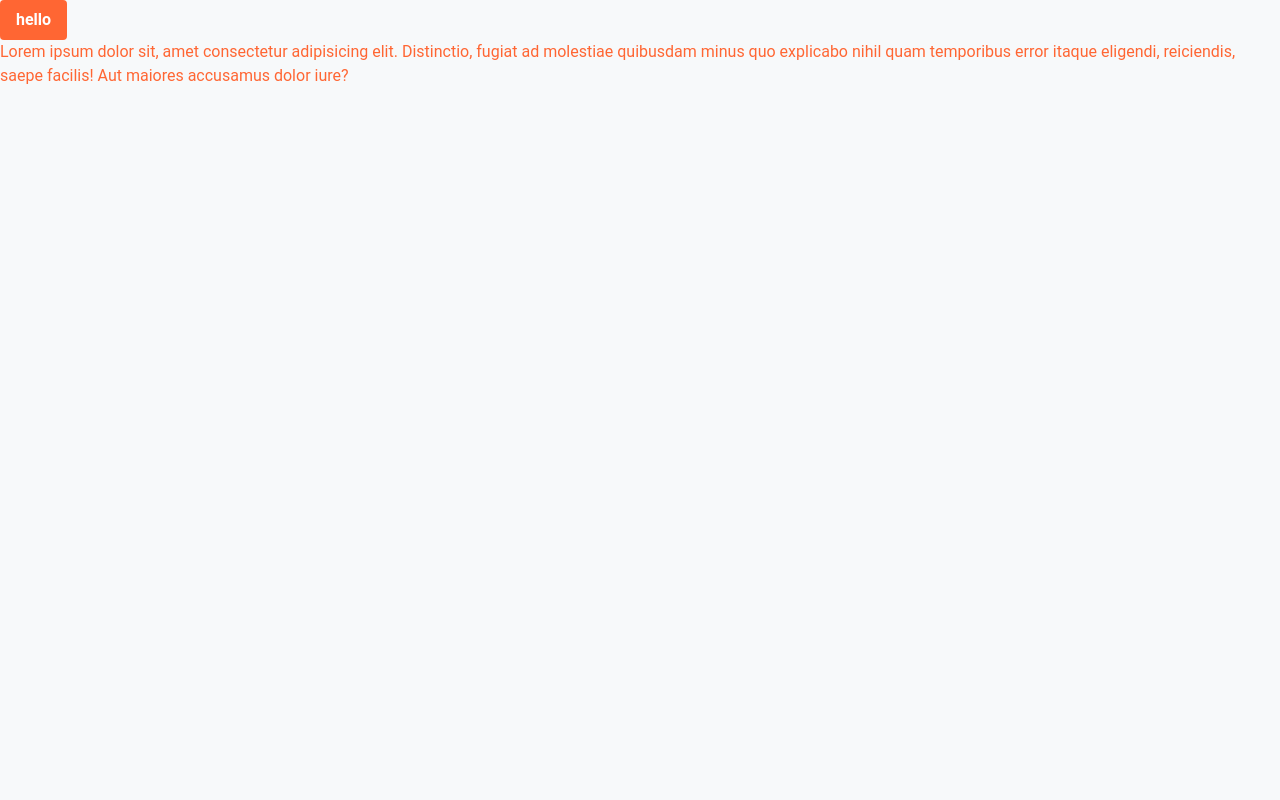
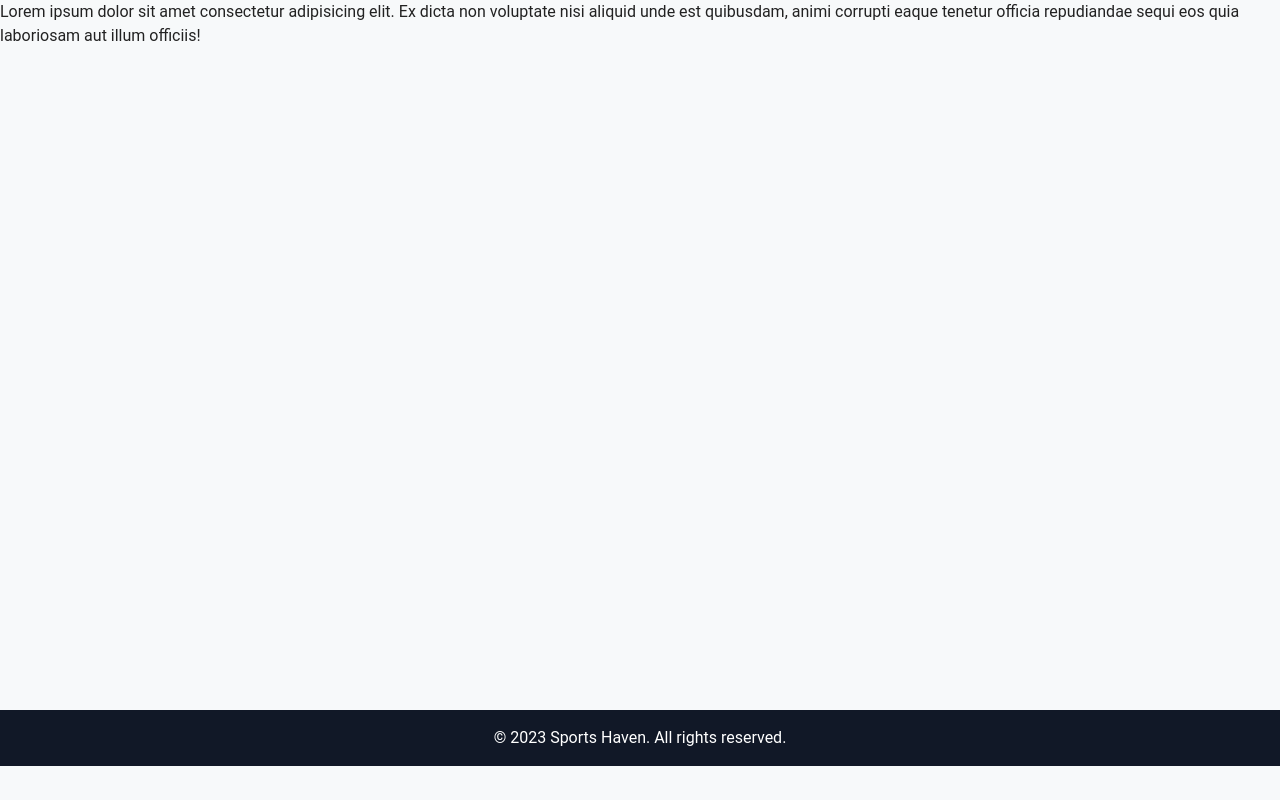
Before and after one commit to smsohag32/sports-haven-frontend, a React (Vite) app: page / in a window 1280 px wide. Built offline with nearby package versions, Linux system fonts and the light colour scheme; no server answers; sample sign-in values are in the browser's storage.

Commit message:
mainlayout authentication protedted and footer implemented

```diff
--- a/src/Layouts/MainLayout.jsx
+++ b/src/Layouts/MainLayout.jsx
@@ -1,11 +1,15 @@
 import { Outlet } from "react-router-dom";
+import Footer from "../components/shered/Footer";
+import Header from "../components/shered/Header";
 
 const MainLayout = () => {
   return (
     <div>
-      <div>
+      <Header />
+      <main className="min-h-[calc(100vh-90px)]">
         <Outlet />
-      </div>
+      </main>
+      <Footer />
     </div>
   );
 };
--- a/src/Pages/Home/Home.jsx
+++ b/src/Pages/Home/Home.jsx
@@ -1,13 +1,9 @@
 const Home = () => {
   return (
     <div>
-      <button className="haven-btn">hello</button>
-      <p className="primary-text">
-        Lorem ipsum dolor sit, amet consectetur adipisicing elit. Distinctio,
-        fugiat ad molestiae quibusdam minus quo explicabo nihil quam temporibus
-        error itaque eligendi, reiciendis, saepe facilis! Aut maiores accusamus
-        dolor iure?
-      </p>
+      Lorem ipsum dolor sit amet consectetur adipisicing elit. Ex dicta non
+      voluptate nisi aliquid unde est quibusdam, animi corrupti eaque tenetur
+      officia repudiandae sequi eos quia laboriosam aut illum officiis!
     </div>
   );
 };
--- a/src/Pages/Login/Login.jsx
+++ b/src/Pages/Login/Login.jsx
@@ -7,6 +7,7 @@ import loginImage from "../../assets/animation/login2.json";
 import { styled } from "styled-components";
 import SocialLogin from "../../components/shered/SocialLogin";
 import { useAuth } from "../../hooks/useAuth";
+import IconSpin from "../../components/Spinner/IconSpin";
 
 // login container
 const LoginContainer = styled.div`
@@ -42,6 +43,11 @@ const Login = () => {
       })
       .catch((err) => {
         setLoading(false);
+        if (err.message.includes("not-found")) {
+          setLoginErr("Account not found! Please Sing up");
+        } else if (err.message.includes("wrong")) {
+          setLoginErr("password is wrong");
+        }
       });
   };
 
@@ -95,8 +101,12 @@ const Login = () => {
                 </span>
               )}
             </div>
-            <button type="submit" className="haven-btn w-full mx-auto">
-              Login
+            <button
+              disabled={loading}
+              type="submit"
+              className="haven-btn w-full mx-auto"
+            >
+              {loading ? <IconSpin /> : "Login"}
             </button>
           </form>
           {loginErr && (
--- /dev/null
+++ b/src/Router/PrivateRoute.jsx
@@ -0,0 +1,17 @@
+import { Navigate, useLocation } from "react-router-dom";
+import { useAuth } from "../hooks/useAuth";
+
+const PrivateRoute = ({ children }) => {
+  const location = useLocation();
+  const { user, loading } = useAuth();
+  if (loading) {
+    return <p>loading</p>;
+  }
+  if (user) {
+    return children;
+  } else {
+    return <Navigate to="/login" state={{ from: location }}></Navigate>;
+  }
+};
+
+export default PrivateRoute;
--- a/src/Router/Router.jsx
+++ b/src/Router/Router.jsx
@@ -4,11 +4,16 @@ import Home from "../Pages/Home/Home";
 import Login from "../Pages/Login/login";
 import Register from "../Pages/Register/Register";
 import DashboardLayout from "../Layouts/DashboardLayout";
+import PrivateRoute from "./PrivateRoute";
 
 const router = createBrowserRouter([
   {
     path: "/",
-    element: <MainLayout />,
+    element: (
+      <PrivateRoute>
+        <MainLayout />
+      </PrivateRoute>
+    ),
     children: [
       {
         path: "/",
--- /dev/null
+++ b/src/components/shered/Footer.jsx
@@ -0,0 +1,13 @@
+const Footer = () => {
+  return (
+    <footer className="bg-gray-900 text-white py-4">
+      <div className="container mx-auto text-center">
+        <p>
+          &copy; {new Date().getFullYear()} Sports Haven. All rights reserved.
+        </p>
+      </div>
+    </footer>
+  );
+};
+
+export default Footer;
--- /dev/null
+++ b/src/components/shered/Header.jsx
@@ -0,0 +1,5 @@
+const Header = () => {
+  return <div></div>;
+};
+
+export default Header;
--- a/src/components/shered/SocialLogin.jsx
+++ b/src/components/shered/SocialLogin.jsx
@@ -1,7 +1,19 @@
 import { FcGoogle } from "react-icons/fc";
+import { useAuth } from "../../hooks/useAuth";
+import { useLocation, useNavigate } from "react-router-dom";
 const SocialLogin = () => {
+  const { loading, setLoading, googleLogin } = useAuth();
+
+  const location = useLocation();
+  const from = location?.state?.from?.pathname || "/";
+  const navigate = useNavigate();
+
   const handleGoogleLogin = () => {
-    console.log("");
+    googleLogin()
+      .then((result) => {
+        navigate(from, { replace: true });
+      })
+      .catch((err) => setLoading(false));
   };
   return (
     <div className=" w-full mt-3 text-center justify-center flex items-center ">
```
